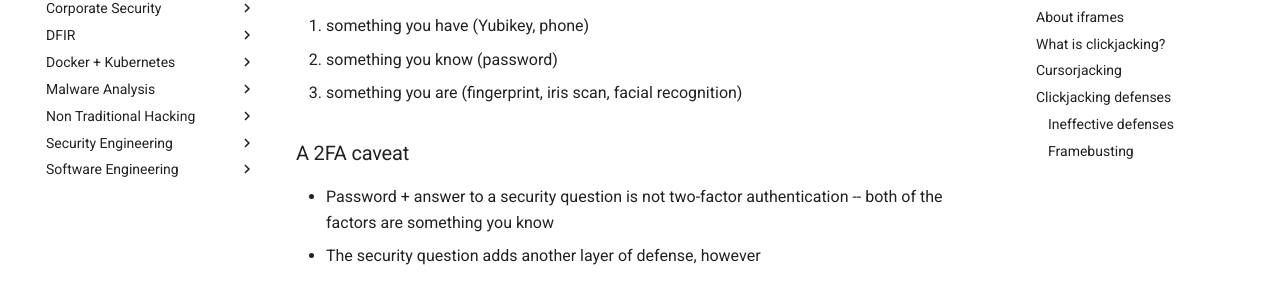
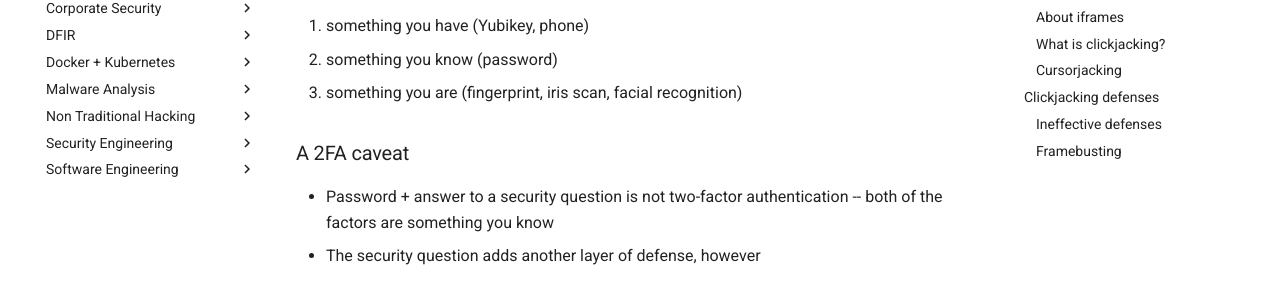
Before and after one commit to veeral-patel/knowledge-base, an MkDocs documentation site: the page built from docs/CS 161/phishing-and-ui-attacks.md, in a window 1280 px wide and 900 px high. Shown: the part 283-564 px from the top of the window. Built offline with MkDocs 1.6.1 and Material for MkDocs 9.7.7, drawn with Linux system fonts in a browser that asks for light colours.

```diff
--- a/docs/CS 161/phishing-and-ui-attacks.md
+++ b/docs/CS 161/phishing-and-ui-attacks.md
@@ -50,11 +50,11 @@ both of the factors are something you know
 - Can hide real cursor using `cursor: none` CSS rule
 - Demo: https://koto.github.io/blog-kotowicz-net-examples/cursorjacking/
 
-### Clickjacking defenses
-#### Ineffective defenses
+## Clickjacking defenses
+### Ineffective defenses
 - Good site pops up a modal confirming user's action. Bad UX!
 - Pop up a modal once in a while, not always, to confirm the user's action. Bad
   UX and the bad site can still clickjack, just less effectively.
 
-#### Framebusting
+### Framebusting
 - Good site includes JavaScript code that prevents other pages from framing it
```
